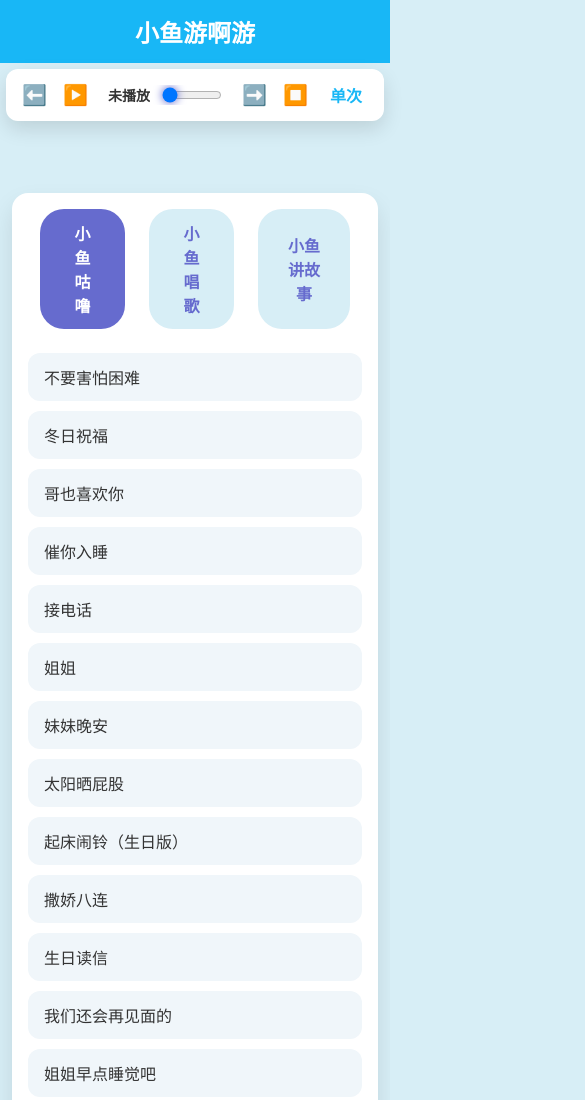
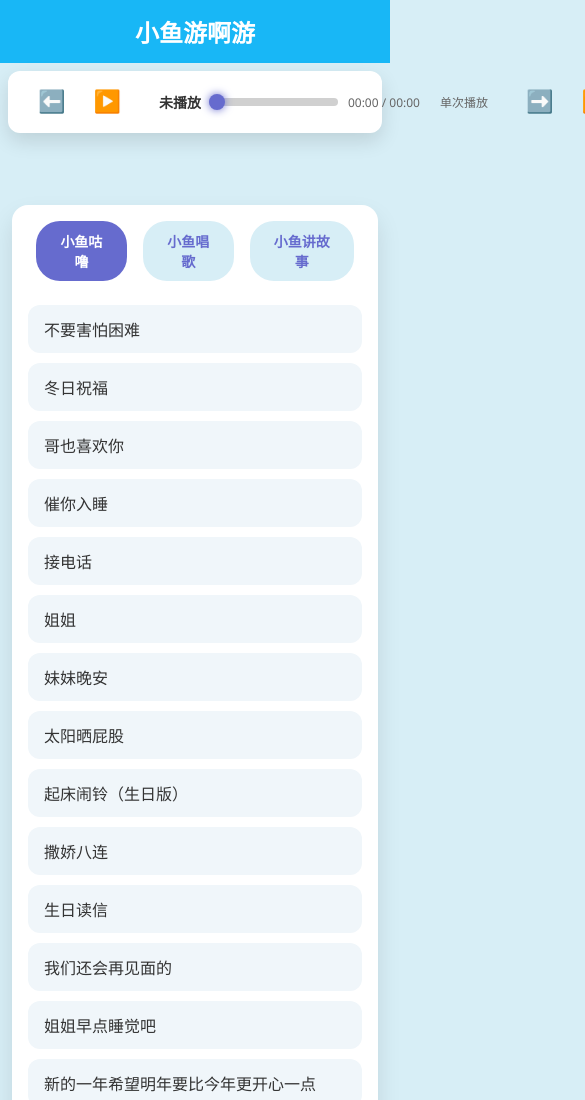
Before and after one commit to zhaoxinlu98/nfc-audio-page, a plain HTML site: page index.html in a window 390 px wide. Shown: the top 1100 px of the page, 585 px wide, since content can reach past the window. Drawn offline with Linux system fonts and the light colour scheme.

Commit message:
Update index.html

```diff
--- a/index.html
+++ b/index.html
@@ -25,7 +25,7 @@
     display: flex;
     align-items: center;
     justify-content: space-between;
-    padding: 12px 16px; /* 优化左右内边距 */
+    padding: 12px 20px;
     background: #fff;
     box-shadow: 0 8px 20px rgba(0,0,0,0.12);
     border-radius: 12px;
@@ -33,10 +33,7 @@
     top: 56px;
     z-index: 999;
     user-select: none;
-    margin: 8px 12px; /* 优化外边距 */
-    flex-wrap: nowrap;
-    overflow-x: auto; /* 手机横向允许滚动 */
-    -webkit-overflow-scrolling: touch; /* iOS平滑滚动 */
+    margin: 8px 16px;
   }
 
   /* 统一按钮样式 */
@@ -50,7 +47,6 @@
     border-radius: 8px;
     user-select: none;
     transition: color 0.3s ease, transform 0.15s ease-in-out;
-    flex-shrink: 0;
   }
   .icon-btn:hover {
     color: #137abf;
@@ -58,31 +54,28 @@
   }
 
   .progress-container {
-    flex: 1 1 auto;
-    margin: 0 12px;
+    flex: 1;
+    margin: 0 20px;
     display: flex;
     flex-direction: row;
     align-items: center;
-    min-width: 0; /* 防止撑开 */
-    overflow: hidden;
   }
 
   #nowPlaying {
     font-weight: 700;
-    margin-right: 8px;
+    margin-right: 12px;
     font-size: 18px;
     color: #333;
     white-space: nowrap;
     overflow: hidden;
     text-overflow: ellipsis;
-    max-width: 140px;
-    flex-shrink: 0;
+    max-width: 180px;
   }
 
   #progress {
     flex-grow: 1;
-    min-width: 60px;
-    margin: 0 8px;
+    -webkit-appearance: none;
+    appearance: none;
     height: 6px;
     border-radius: 4px;
     background: #d0d0d0;
@@ -123,11 +116,20 @@
   #time {
     font-size: 13px;
     color: #666;
-    margin-left: 6px;
+    margin-left: 12px;
     user-select: none;
     white-space: nowrap;
-    flex-shrink: 0;
-    min-width: 45px;
+    min-width: 70px;
+    text-align: right;
+  }
+
+  #playModeDisplay {
+    font-size: 13px;
+    color: #666;
+    margin-left: 12px;
+    user-select: none;
+    white-space: nowrap;
+    min-width: 70px;
     text-align: right;
   }
 
@@ -213,26 +215,32 @@
       padding: 16px;
     }
     .controls {
-      padding: 8px 8px;
-      margin: 6px 6px;
+      flex-wrap: nowrap;
+      gap: 8px;
+      top: 56px;
+      margin: 8px 8px;
     }
     .icon-btn {
-      font-size: 20px;
-      padding: 6px 8px;
+      font-size: 22px;
+      padding: 6px 10px;
     }
     #nowPlaying {
       font-size: 14px;
       max-width: 100px;
       margin-right: 6px;
     }
+    #time, #playModeDisplay {
+      font-size: 12px;
+      min-width: 60px;
+      margin-left: 8px;
+    }
     #progress {
       height: 8px;
-      margin: 0 6px;
     }
-    #time {
-      font-size: 12px;
-      min-width: 50px;
-      margin-left: 6px;
+    #tabs button {
+      padding: 10px 18px;
+      margin: 0 8px;
+      font-size: 14px;
     }
   }
 </style>
@@ -247,10 +255,10 @@
     <div id="nowPlaying" aria-live="polite" aria-atomic="true" aria-owns="progress">未播放</div>
     <input type="range" id="progress" value="0" aria-label="播放进度" tabindex="0" />
     <div id="time" aria-live="polite" aria-atomic="true">00:00 / 00:00</div>
+    <div id="playModeDisplay" aria-live="polite" aria-atomic="true">单次播放</div>
   </div>
   <button id="next" aria-label="下一首" aria-pressed="false" class="icon-btn" tabindex="0">➡️</button>
   <button id="loopBtn" aria-label="播放模式：单次播放" class="icon-btn" tabindex="0">⏹️</button>
-  <div id="playModeDisplay" style="font-weight:700;color:#18B7F6;min-width:60px;text-align:center;user-select:none;">单次</div>
 </div>
 
 <main>
@@ -300,18 +308,17 @@
   const nowPlaying = document.getElementById("nowPlaying");
   const progress = document.getElementById("progress");
   const timeDisplay = document.getElementById("time");
+  const playModeDisplay = document.getElementById("playModeDisplay");
   const playPauseBtn = document.getElementById("playPause");
   const prevBtn = document.getElementById("prev");
   const nextBtn = document.getElementById("next");
   const loopBtn = document.getElementById("loopBtn");
-  const playModeDisplay = document.getElementById("playModeDisplay");
-  const randomBtn = document.getElementById("random");
 
   let currentIndex = -1;
-  // 0 单次播放，1 列表播放，2 循环播放
+  // 0: 单次播放，1: 列表播放，2: 循环播放
   let playMode = 0;
-  const playModeIcons = ["⏹️","📃","🔁"];
-  const playModeTitles = ["播放模式：单次播放","播放模式：列表播放","播放模式：循环播放"];
+  const playModeIcons = ["⏹️", "📃", "🔁"];
+  const playModeTitles = ["播放模式：单次播放", "播放模式：列表播放", "播放模式：循环播放"];
 
   // 切换标签
   tabs.forEach(tab => {
@@ -382,7 +389,7 @@
   // 绑定音频列表事件
   function bindListEvents() {
     const allItems = document.querySelectorAll(".audio-item");
-    allItems.forEach((item, idx) => {
+    allItems.forEach((item) => {
       item.addEventListener("click", () => {
         const parentList = item.closest(".audio-list");
         if (!parentList.classList.contains("active")) return;
@@ -430,74 +437,63 @@
     playAudio(currentIndex + 1);
   });
 
-  // 随机播放按钮
-  randomBtn.addEventListener("click", () => {
-    const currentList = document.querySelector(".audio-list.active");
-    const items = currentList.querySelectorAll(".audio-item");
-    if (items.length === 0) return;
-    let randIndex = Math.floor(Math.random() * items.length);
-    while (randIndex === currentIndex && items.length > 1) {
-      randIndex = Math.floor(Math.random() * items.length);
-    }
-    playAudio(randIndex);
-  });
-
   // 播放模式按钮（单次，列表，循环）
   function updatePlayModeUI() {
     loopBtn.textContent = playModeIcons[playMode];
     loopBtn.setAttribute("aria-label", playModeTitles[playMode]);
     playModeDisplay.textContent = playModeTitles[playMode].replace("播放模式：", "");
   }
+  updatePlayModeUI();
+
   loopBtn.addEventListener("click", () => {
     playMode = (playMode + 1) % 3;
     updatePlayModeUI();
   });
-  updatePlayModeUI();
 
-  // 监听播放时间更新
+  // 播放进度更新
   audio.addEventListener("timeupdate", () => {
-    if (!audio.duration) return;
-    progress.max = audio.duration;
-    progress.value = audio.currentTime;
-    timeDisplay.textContent = formatTime(audio.currentTime) + " / " + formatTime(audio.duration);
+    if (audio.duration) {
+      progress.max = audio.duration;
+      progress.value = audio.currentTime;
+      timeDisplay.textContent = formatTime(audio.currentTime) + " / " + formatTime(audio.duration);
+    }
   });
 
-  // 拖动进度条调整播放位置
+  // 进度条拖动
   progress.addEventListener("input", () => {
     audio.currentTime = progress.value;
   });
 
-  // 播放结束处理
+  // 自动播放下一首逻辑
   audio.addEventListener("ended", () => {
     if (playMode === 0) {
-      // 单次播放，结束后暂停
+      // 单次播放，播放结束暂停
       playPauseBtn.textContent = "▶️";
       playPauseBtn.setAttribute("aria-label", "播放");
     } else if (playMode === 1) {
-      // 列表播放，下一首，末尾停止
+      // 列表播放，播放下一首，末尾停止
       const currentList = document.querySelector(".audio-list.active");
       const items = currentList.querySelectorAll(".audio-item");
-      if (currentIndex + 1 < items.length) {
+      if (currentIndex < items.length -1) {
         playAudio(currentIndex + 1);
       } else {
         playPauseBtn.textContent = "▶️";
         playPauseBtn.setAttribute("aria-label", "播放");
       }
-    } else {
-      // 循环播放，下一首，末尾跳转第一个
+    } else if (playMode === 2) {
+      // 循环播放，播放下一首，末尾循环
       playAudio(currentIndex + 1);
     }
   });
 
-  // 时间格式化 mm:ss
+  // 时间格式化
   function formatTime(seconds) {
     const m = Math.floor(seconds / 60);
     const s = Math.floor(seconds % 60);
-    return (m < 10 ? "0" + m : m) + ":" + (s < 10 ? "0" + s : s);
+    return `${m.toString().padStart(2,"0")}:${s.toString().padStart(2,"0")}`;
   }
 
   bindListEvents();
 </script>
-
 </body>
 </html>
```
